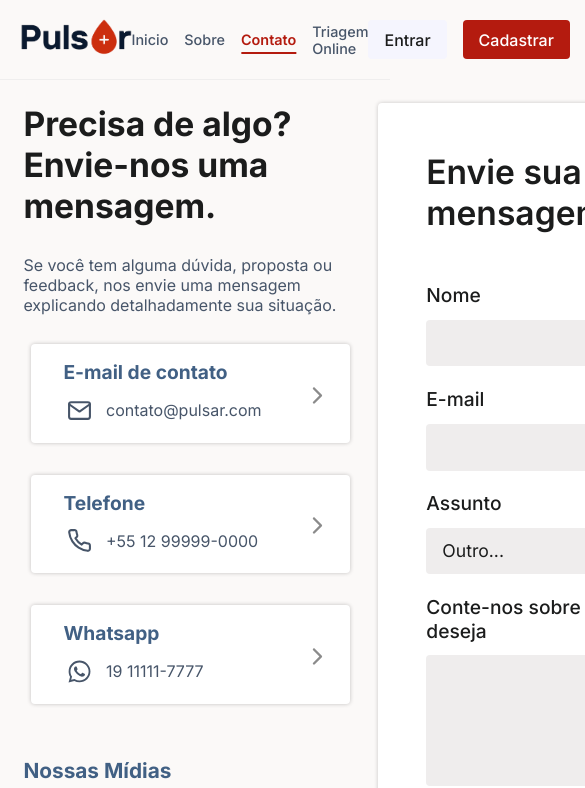
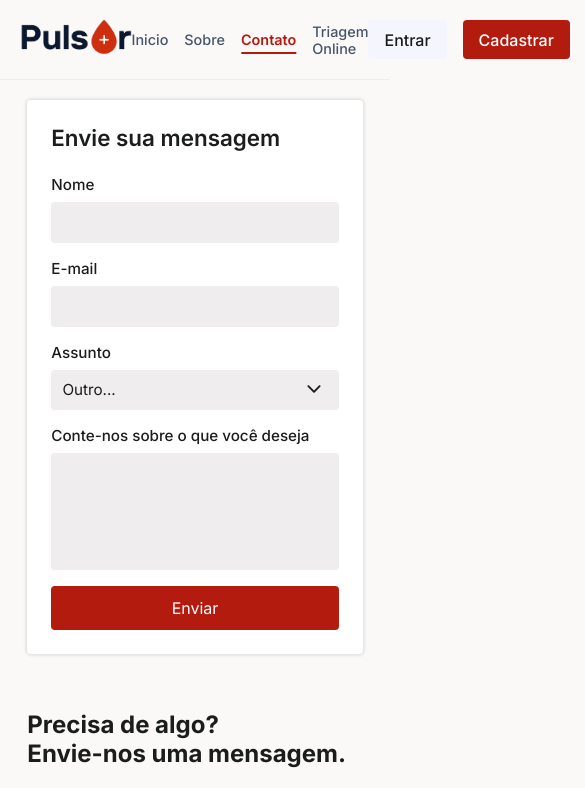
Before and after one commit to databloodHealth/Pulsar, a React (Vite) app in the folder Front/: page /contato in a window 390 px wide. Shown: the top 788 px of the page, 585 px wide, since content can reach past the window. Built offline with nearby package versions, Linux system fonts and the light colour scheme.

Commit message:
responsividade pagina contato

```diff
--- a/Front/src/components/ui/MeiosContato/style.module.css
+++ b/Front/src/components/ui/MeiosContato/style.module.css
@@ -42,6 +42,7 @@
     display: flex;
     gap: .6rem;
     align-items: center;
+    overflow: hidden;
 }
 
 .meioContato .rightArrow {
@@ -51,3 +52,40 @@
     transition: transform .1s;
     rotate: -90deg;
 }
+
+@media screen and (max-width: 1115px) {
+    .meioContato .rightArrow {
+        display: none;
+    }
+
+    .meioContato {
+        width: auto;
+        flex: 1 0;
+    }
+
+
+}
+
+@media screen and (max-width: 990px) {
+    .meioContato span{
+        display: none;
+    }
+}
+
+@media  screen and (max-width: 890px) {
+    .meioContato h1{
+        font-size: 1rem;
+    }
+    .meioContato p{
+        font-size: .85rem;
+    }
+    .meioContato{
+        padding: 1rem;
+    }
+}
+
+@media screen and (max-width: 700px) {
+    .meioContato{
+        width: 100%;
+    }
+}
--- a/Front/src/pages/Landing/Contato.jsx
+++ b/Front/src/pages/Landing/Contato.jsx
@@ -64,28 +64,28 @@ export default function Contato() {
 
                         <div className={style.inputContainer}>
                             <label htmlFor="nome">Nome</label>
-                            <input type="text" name='nome' id='nome' required autoComplete='name'/>
+                            <input type="text" name='nome' id='nome' required autoComplete='name' />
                         </div>
 
                         <div className={style.inputContainer}>
                             <label htmlFor="email">E-mail</label>
-                            <input type="email" name="email" id="email" required autoComplete='email'/>
+                            <input type="email" name="email" id="email" required autoComplete='email' />
                         </div>
 
                         <div className={style.inputContainer}>
                             <label htmlFor="assunto">Assunto</label>
-                            <select name="assunto" id='assunto' required>
+                            <select name="assunto" id='assunto' require>
                                 <option value="outro">Outro...</option>
-                                <option value="">a</option>
-                                <option value="">b</option>
-                                <option value="">c</option>
+                                <option value="a">a</option>
+                                <option value="b">b</option>
+                                <option value="c">c</option>
                             </select>
-                            <IoIosArrowDown className={style.selectArrow} size={20}/>
+                            <IoIosArrowDown className={style.selectArrow} size={20} />
                         </div>
 
                         <div className={style.inputContainer}>
                             <label htmlFor="mensagem">Conte-nos sobre o que você deseja</label>
-                            <textarea name='mensagem' id='mensagem' rows={5} required/>
+                            <textarea name='mensagem' id='mensagem' rows={5} required />
                         </div>
 
                         <button id={style.sendButton}>
--- a/Front/src/styles/contato.module.css
+++ b/Front/src/styles/contato.module.css
@@ -72,6 +72,7 @@
     display: flex;
     flex-direction: column;
     gap: 3.1rem;
+    flex-shrink: 0;
 }
 
 .mensagemContainer>h1 {
@@ -131,8 +132,16 @@ textarea:hover {
     cursor: pointer;
 }
 
+.mensagemContainer>form .inputContainer option {
+    background: var(--cinza-300);
+}
+
+.mensagemContainer>form .inputContainer:focus-within select {
+    background-color: var(--cinza-400);
+}
+
 .mensagemContainer>form .inputContainer:focus-within .selectArrow {
-    transform: rotate(180deg);
+    rotate: 180deg;
 }
 
 .mensagemContainer>form .inputContainer textarea {
@@ -150,6 +159,141 @@ textarea:hover {
     border-radius: 4px;
 }
 
-.mensagemContainer>form #sendButton:hover{
+.mensagemContainer>form #sendButton:hover {
     background-color: var(--vermelho-hover);
 }
+
+@media screen and (max-width: 1500px) {
+    .mensagemContainer {
+        width: 42rem;
+    }
+}
+
+@media screen and (max-width: 1350px) {
+    .mensagemContainer {
+        width: 38rem;
+    }
+}
+
+@media screen and (max-width: 1250px) {
+    .meioWrapper {
+        padding: 0;
+    }
+
+    .contatoMain {
+        padding: 6% 5%;
+    }
+}
+
+@media screen and (max-width: 1115px) {
+    .contatoMain {
+        flex-direction: column-reverse;
+        align-items: center;
+        justify-content: center;
+        gap: 3.5rem;
+    }
+
+    .mensagemContainer {
+        width: 100%;
+    }
+
+    .contatoMain {
+        padding: 5% 7%;
+    }
+
+    .meioWrapper {
+        flex-direction: row;
+    }
+
+    .meiosContatoContainer .title>h1 {
+        font-size: 1.5rem;
+    }
+
+    .meiosContatoContainer>p {
+        font-size: .9rem;
+    }
+
+    .meiosContatoContainer {
+        gap: 1.2rem;
+    }
+
+    .midiasSociais {
+        margin-top: .6rem;
+        gap: 1.6rem;
+    }
+
+    .midiasSociais>h2 {
+        font-size: 1.1rem;
+    }
+
+    .mensagemContainer {
+        width: 100%;
+        padding: 2rem;
+        gap: 2rem;
+        flex-shrink: 1;
+    }
+
+    .mensagemContainer>h1 {
+        font-size: 1.7rem;
+    }
+
+    .mensagemContainer>form {
+        gap: 1.1rem;
+    }
+
+    .mensagemContainer>form .inputContainer {
+        gap: 0.5rem;
+    }
+
+    .mensagemContainer>form .inputContainer label {
+        font-size: 1rem;
+    }
+
+    .mensagemContainer>form .inputContainer input,
+    .mensagemContainer>form .inputContainer select,
+    .mensagemContainer>form .inputContainer textarea {
+        font-size: 1rem;
+        padding: 0.7rem 0.9rem;
+    }
+
+    .mensagemContainer>form .inputContainer .selectArrow {
+        right: 15px;
+        bottom: 11px;
+    }
+
+    .mensagemContainer>form #sendButton {
+        padding: 0.75rem;
+        font-size: 1rem;
+    }
+}
+
+
+@media screen and (max-width: 700px) {
+    .meioWrapper {
+        flex-direction: column;
+    }
+
+    .mensagemContainer {
+        padding: 1.5rem;
+        gap: 1.5rem;
+    }
+
+    .mensagemContainer>h1 {
+        font-size: 1.4rem;
+    }
+
+    .mensagemContainer>form {
+        gap: 1rem;
+    }
+
+    .mensagemContainer>form .inputContainer label {
+        font-size: 0.95rem;
+    }
+
+    .mensagemContainer>form .inputContainer input,
+    .mensagemContainer>form .inputContainer select,
+    .mensagemContainer>form .inputContainer textarea {
+        font-size: 0.95rem;
+        padding: 0.7rem;
+    }
+}
```
